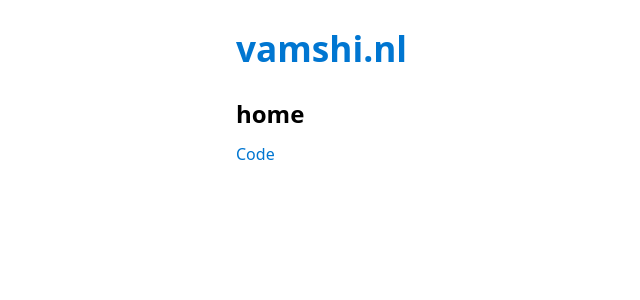
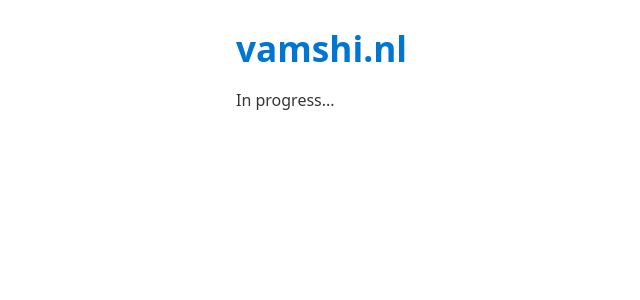
Before and after one commit to pvamshi/vamshi.nl.old.2, a Next.js app: page / in a window 1280 px wide. Shown: the top 300 px of the page, without its empty margins (4-644 px from the left). Built offline with nearby package versions, Linux system fonts and the light colour scheme; a small style sheet from the web is missing.

Commit message:
in progress

```diff
--- a/pages/index.tsx
+++ b/pages/index.tsx
@@ -1,12 +1,9 @@
 import type { NextPage } from "next";
-import Link from "next/link";
 
 const Home: NextPage = () => {
   return (
     <>
-      <h2>home</h2>
-
-      <Link href="code">Code</Link>
+      <p>In progress...</p>
     </>
   );
 };
```
